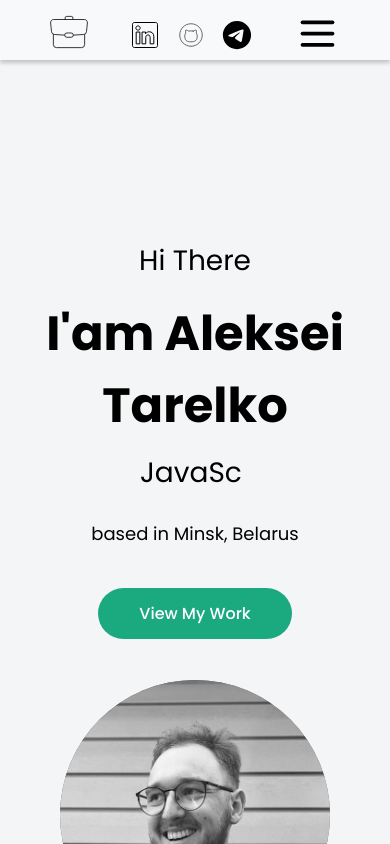
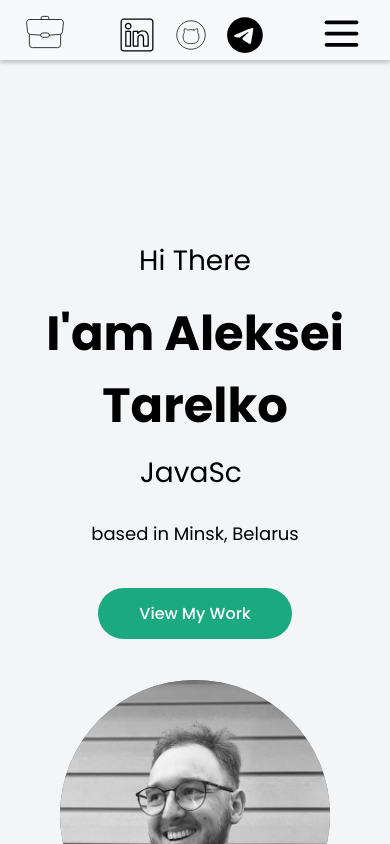
Before and after one commit to talerqa/portfolio, a React (Create React App) app: page / in a window 390 px wide. Shown: the top 844 px of the page. Built offline with nearby package versions, Linux system fonts and the light colour scheme.

Commit message:
fix: burgerMenu show from header; ref: move on media for svg selectors

```diff
--- a/src/common/components/svgSelector/SvgSelector.module.scss
+++ b/src/common/components/svgSelector/SvgSelector.module.scss
@@ -1,3 +1,5 @@
+@import "src/common/styles/sass/mixins";
+
 .svg {
   cursor: pointer;
   transition: all .4s ease;
@@ -25,6 +27,8 @@
     fill: #000000;
     transition: all .4s ease;
   }
+
+  @include svgMediaQuery()
 }
 
 .svgGmail {
@@ -39,6 +43,8 @@
   &:focus {
     fill: transparent;
   }
+
+  @include svgMediaQuery()
 }
 
 .svgCodewars {
@@ -53,6 +59,8 @@
   &:focus {
     fill: #ffffff;
   }
+
+  @include svgMediaQuery()
 }
 
 .svgLinkedin {
@@ -68,6 +76,8 @@
     fill: transparent;
     transition: all .4s ease;
   }
+
+  @include svgMediaQuery()
 }
 
 .svgGithub {
@@ -88,4 +98,6 @@
     fill: #000000;
     transition: all .4s ease;
   }
+
+  @include svgMediaQuery()
 }
--- a/src/common/styles/sass/mixins.scss
+++ b/src/common/styles/sass/mixins.scss
@@ -15,3 +15,18 @@
   flex-wrap: wrap;
   justify-content: space-around;
 }
+
+@mixin svgMediaQuery() {
+  @media (max-width: 610px) {
+    height: 38px;
+    width: 38px;
+    transition-duration: 0.3s;
+    cursor: pointer;
+  }
+  @media (max-width: 295px) {
+    height: 30px;
+    width: 30px;
+    transition-duration: 0.3s;
+    cursor: pointer;
+  }
+}
--- a/src/header/Header.module.scss
+++ b/src/header/Header.module.scss
@@ -7,8 +7,6 @@
   position: fixed;
   z-index: 10;
   box-shadow: 0 3px 4px rgba(0, 0, 0, .2);
-
-
 }
 
 
@@ -18,6 +16,7 @@
     justify-content: space-between;
 
     @include container();
+    max-width: 100%;
 
     @media (max-width: 320px) {
       max-width: 100%;
@@ -39,14 +38,7 @@
           color: #656565;
         }
 
-        @media (max-width: 610px) {
-          svg {
-            height: 30px;
-            width: 30px;
-            transition-duration: 0.3s;
-            cursor: pointer;
 
-          }
 
         }
         @media (max-width: 350px) {
@@ -76,4 +68,3 @@
         transition: all 0.8s ease;
       }
     }
-  }
--- a/src/header/burgerNav/BurgerNav.module.scss
+++ b/src/header/burgerNav/BurgerNav.module.scss
@@ -12,6 +12,7 @@
   background-color: rgba(232, 235, 238, 0.8);
   transform: translateY(-300px);
   transition: all 0.6s ease;
+  z-index: -2;
 
   .item {
     list-style: none;
```
